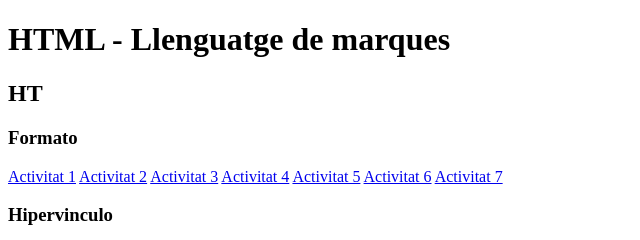
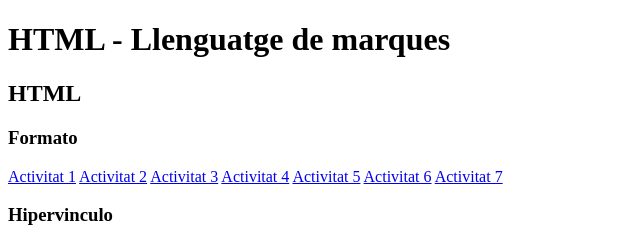
Before and after one commit to Migueletadas/HTML_LlenguatgesMarques, a plain HTML site: page index.html in a window 1280 px wide. Shown: the top 240 px of the page, 0-640 px from the left. Drawn offline with Linux system fonts and the light colour scheme.

Commit message:
Update index.html

```diff
--- a/index.html
+++ b/index.html
@@ -7,7 +7,7 @@
 </head>
 <body>
     <h1>HTML - Llenguatge de marques</h1>
-    <h2>HT</h2>
+    <h2>HTML</h2>
     <h3>Formato</h3>
     <a href="2.Formato/Act1.html">Activitat 1</a>
     <a href="2.Formato/Act2.html">Activitat 2</a>
```
